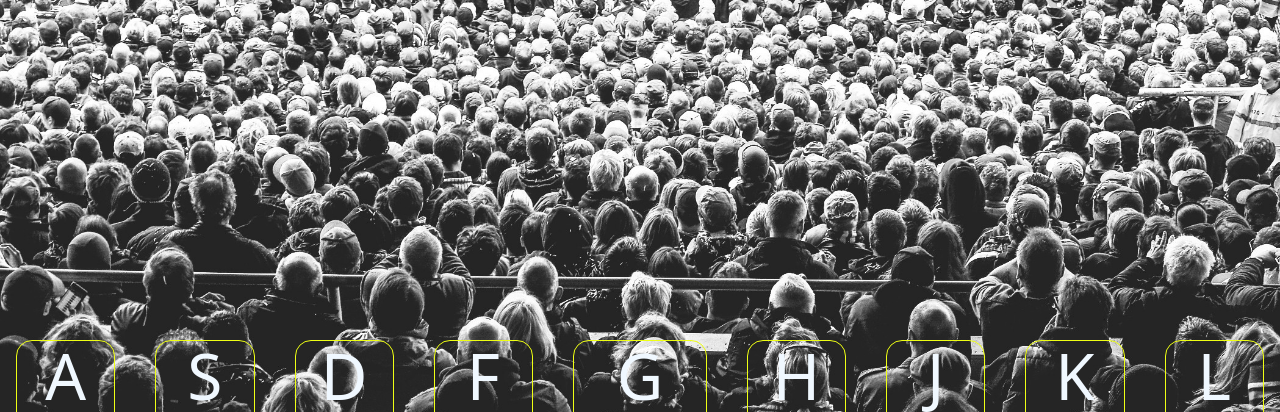
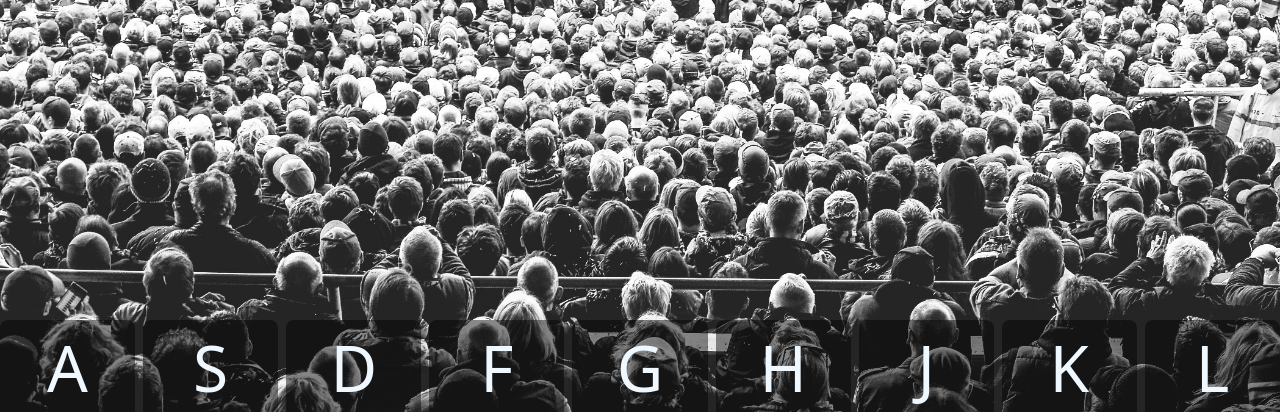
Before and after one commit to iamsurajitsi-droid/My-30-web-pages, a website: page pages/dayOne/index.html in a window 1280 px wide. Shown: the top 412 px of the page. Drawn offline with Linux system fonts and the light colour scheme.

Commit message:
Update index.html

```diff
--- a/pages/dayOne/index.html
+++ b/pages/dayOne/index.html
@@ -5,7 +5,7 @@
     <meta charset="UTF-8" />
     <meta name="viewport" content="width=device-width, initial-scale=1.0" />
     <title>Document</title>
-    <link href="/src/output.css" rel="stylesheet" />
+    <link href="src/output.css" rel="stylesheet" />
     <style>
       body {
         background-image: url(background.jpg);
```
